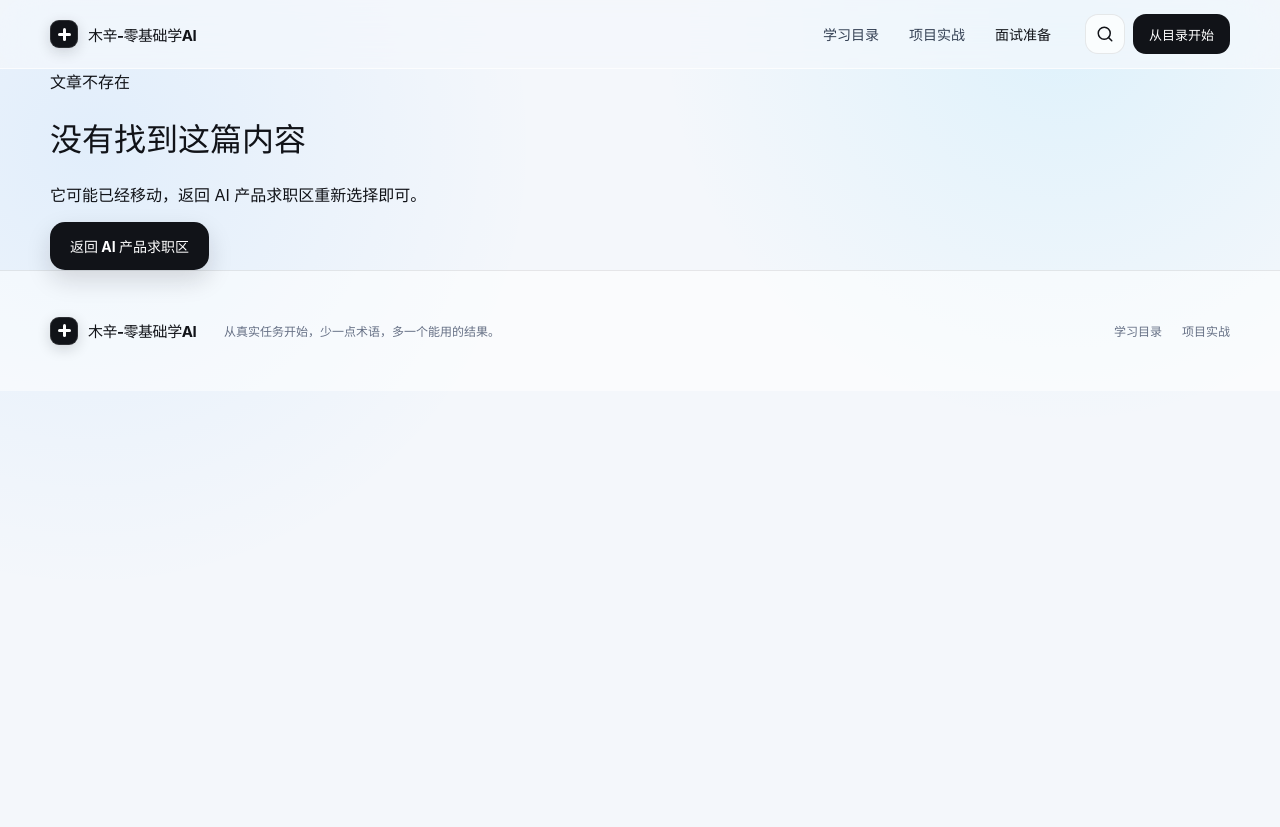
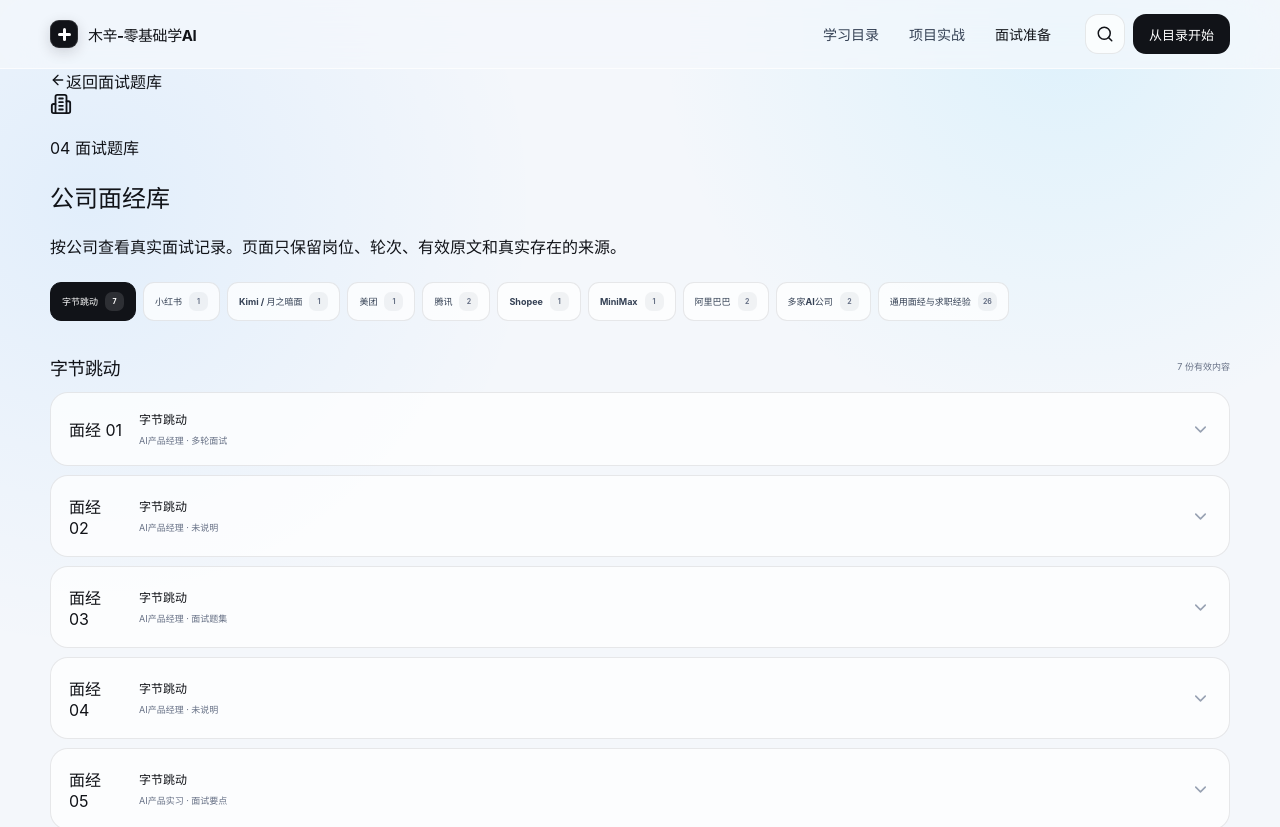
Before and after one commit to zichengwangai-1/muxin-zero-to-ai, a React (Vite) app: page /aipm/04-interview/company-experiences in a window 1280 px wide. Shown: the top 827 px of the page. Before the commit the page ends 800 px from the top, so only its background shows below. Built offline with nearby package versions, Linux system fonts and the light colour scheme.

Commit message:
feat: move company interviews into interview module

```diff
--- a/src/App.tsx
+++ b/src/App.tsx
@@ -4,6 +4,7 @@
 import { AipmInterviewPage } from './pages/AipmInterviewPage';
 import { AipmArticlePage } from './pages/AipmArticlePage';
 import { AipmModulePage } from './pages/AipmModulePage';
+import { CompanyInterviewLibraryPage } from './pages/CompanyInterviewLibraryPage';
 import { HomePage } from './pages/HomePage';
 import { LearnPage } from './pages/LearnPage';
 import { ProjectDetailPage } from './pages/ProjectDetailPage';
@@ -16,6 +17,7 @@
         <Route index element={<HomePage />} />
         <Route path="aipm" element={<AipmInterviewPage />} />
         <Route path="aipm/:moduleId" element={<AipmModulePage />} />
+        <Route path="aipm/04-interview/company-experiences" element={<CompanyInterviewLibraryPage />} />
         <Route path="aipm/:moduleId/*" element={<AipmArticlePage />} />
         <Route path="learn" element={<LearnPage />} />
         <Route path="content/:id" element={<ContentDetailPage />} />
--- a/src/pages/AipmModulePage.tsx
+++ b/src/pages/AipmModulePage.tsx
@@ -48,6 +48,13 @@
         </nav>
 
         <div className="aipm-catalog__groups">
+          {module.id === '04-interview' && (
+            <Link className="company-library-entry" to="/aipm/04-interview/company-experiences">
+              <span><BookOpenText size={20} /></span>
+              <div><small>真实面试记录</small><h2>公司面经库</h2><p>按公司、岗位和面试轮次查看你收集的 44 份有效原文。</p></div>
+              <ArrowRight size={19} />
+            </Link>
+          )}
           {groups.map((group, groupIndex) => (
             <section className="aipm-article-group" id={`group-${group.id}`} key={group.id}>
               <header>
--- /dev/null
+++ b/src/pages/CompanyInterviewLibraryPage.tsx
@@ -0,0 +1,121 @@
+import { ArrowLeft, Building2, ChevronDown, ExternalLink } from 'lucide-react';
+import { useEffect, useState } from 'react';
+import { Link } from 'react-router-dom';
+import { OriginalMarkdown } from '../components/OriginalMarkdown';
+import {
+  loadCompanyInterviewLibrary,
+  type CompanyInterviewEntry,
+  type CompanyInterviewGroup,
+} from '../data/company-interviews';
+
+function CompanyInterviewCard({ entry, index }: { entry: CompanyInterviewEntry; index: number }) {
+  const [open, setOpen] = useState(false);
+
+  return (
+    <article className={`company-interview-card ${open ? 'is-open' : ''}`}>
+      <button
+        className="company-interview-card__toggle"
+        type="button"
+        aria-expanded={open}
+        aria-label={`查看${entry.company} ${entry.position} ${entry.round}原文：${entry.title}`}
+        onClick={() => setOpen((value) => !value)}
+      >
+        <span className="company-interview-card__number">面经 {String(index + 1).padStart(2, '0')}</span>
+        <span className="company-interview-card__title">
+          <strong>{entry.company}</strong>
+          <small>{entry.position} · {entry.round}</small>
+        </span>
+        <ChevronDown size={19} aria-hidden="true" />
+      </button>
+      {open && (
+        <div className="company-interview-card__content">
+          <dl className="company-interview-card__facts">
+            <div><dt>公司</dt><dd>公司：{entry.company}</dd></div>
+            <div><dt>岗位</dt><dd>岗位：{entry.position}</dd></div>
+            <div><dt>面试轮次</dt><dd>轮次：{entry.round}</dd></div>
+          </dl>
+          <section className="company-interview-card__original" aria-label="原文内容">
+            <span>原文内容</span>
+            <OriginalMarkdown content={entry.content} />
+          </section>
+          {(entry.author || entry.sourceUrl) && (
+            <footer className="company-interview-card__source">
+              {entry.author && <span>原作者：{entry.author}</span>}
+              {entry.sourceUrl && (
+                <a href={entry.sourceUrl} target="_blank" rel="noreferrer">
+                  查看原链接 <ExternalLink size={13} />
+                </a>
+              )}
+            </footer>
+          )}
+        </div>
+      )}
+    </article>
+  );
+}
+
+export function CompanyInterviewLibraryPage() {
+  const [groups, setGroups] = useState<CompanyInterviewGroup[]>([]);
+  const [selectedCompany, setSelectedCompany] = useState('');
+
+  useEffect(() => {
+    let active = true;
+    loadCompanyInterviewLibrary().then((loadedGroups) => {
+      if (!active) return;
+      setGroups(loadedGroups);
+      setSelectedCompany(loadedGroups[0]?.company ?? '');
+    });
+    return () => { active = false; };
+  }, []);
+
+  const activeGroup = groups.find((group) => group.company === selectedCompany) ?? groups[0];
+
+  return (
+    <main className="company-library-page">
+      <section className="company-library-page__hero section-shell">
+        <Link className="aipm-back-link" to="/aipm/04-interview"><ArrowLeft size={16} />返回面试题库</Link>
+        <div className="company-library-page__title">
+          <span><Building2 size={22} /></span>
+          <div><p>04 面试题库</p><h1>公司面经库</h1></div>
+        </div>
+        <p>按公司查看真实面试记录。页面只保留岗位、轮次、有效原文和真实存在的来源。</p>
+      </section>
+
+      <section className="company-library section-shell">
+        {groups.length === 0 ? (
+          <div className="source-loading">正在整理公司面经…</div>
+        ) : (
+          <>
+            <div className="company-library__filters" aria-label="公司筛选">
+              {groups.map((group) => (
+                <button
+                  className={group.company === activeGroup?.company ? 'is-active' : ''}
+                  key={group.company}
+                  type="button"
+                  aria-pressed={group.company === activeGroup?.company}
+                  onClick={() => setSelectedCompany(group.company)}
+                >
+                  <span>{group.company}</span><small>{group.entries.length}</small>
+                </button>
+              ))}
+            </div>
+
+            {activeGroup && (
+              <div className="company-library__result">
+                <div className="company-library__result-heading">
+                  <strong>{activeGroup.company}</strong>
+                  <span>{activeGroup.entries.length} 份有效内容</span>
+                </div>
+                <div className="company-interview-list">
+                  {activeGroup.entries.map((entry, index) => (
+                    <CompanyInterviewCard entry={entry} index={index} key={entry.id} />
+                  ))}
+                </div>
+              </div>
+            )}
+          </>
+        )}
+      </section>
+    </main>
+  );
+}
```
Also changed, not shown: 1 other file (tests, documents, lock files or other folders).
